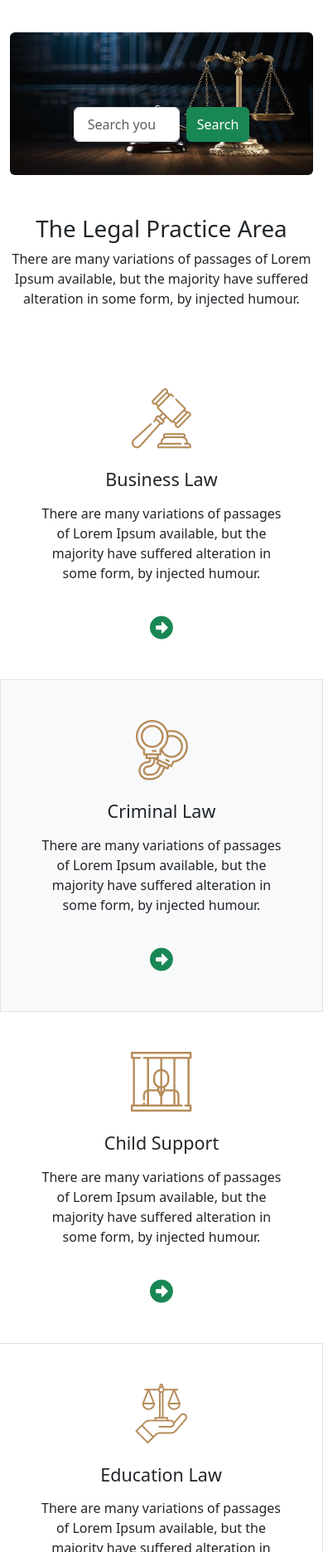
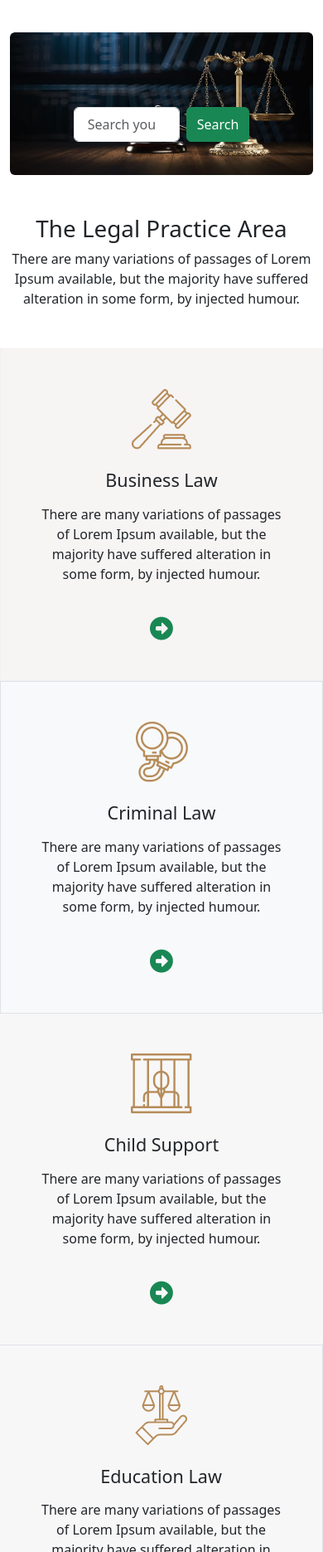
Before and after one commit to Mursalinkhan552/legal-solution-resources-bs, a plain HTML site: page index.html in a window 390 px wide. Shown: the part 129-2000 px from the top of the page at 83% size. Drawn offline with nearby package versions, Linux system fonts and the light colour scheme.

Commit message:
Something Error Handle

```diff
--- a/index.html
+++ b/index.html
@@ -80,7 +80,7 @@
             <div class="row">
                 <!-- col-1 -->
                 <div
-                    class="col-12 col-md-4 d-flex flex-column align-items-center justify-content-center gap-4 bg-body-tertiary-sm border-sm  p-5">
+                    class="col-12 col-md-4 d-flex flex-column align-items-center justify-content-center gap-4  p-5 border-full-legal-practice">
                     <img src="images/business.png" alt="">
                     <div class="text-center">
                         <h4 class="mb-3">Business Law</h4>
@@ -102,7 +102,7 @@
                 </div>
                 <!-- col-3 -->
                 <div
-                    class="col-12 col-md-4 d-flex flex-column align-items-center justify-content-center gap-4 bg-body-tertiary-sm border-sm p-5">
+                    class="col-12 col-md-4 d-flex flex-column align-items-center justify-content-center gap-4 bg-body-tertiary-sm border-sm p-5 border-bg-legal-practice">
                     <img src="images/child.png" alt="">
                     <div class="text-center">
                         <h4 class="mb-3">Child Support</h4>
@@ -114,7 +114,7 @@
                 </div>
                 <!-- col-4 -->
                 <div
-                    class="col-12 col-md-4 d-flex flex-column align-items-center justify-content-center gap-4 border border-start-0   border-bottom-0 p-5">
+                    class="col-12 col-md-4 d-flex flex-column align-items-center justify-content-center gap-4 border border-start-0   border-bottom-0 p-5 border-bg-legal-practice">
                     <img src="images/education.png" alt="">
                     <div class="text-center">
                         <h4 class="mb-3">Education Law</h4>
@@ -124,7 +124,7 @@
                     <i class="fa-solid fa-circle-right fs-1 text-success"></i>
                 </div>
                 <!-- col-5 -->
-                <div class="col-12 col-md-4 d-flex flex-column align-items-center justify-content-center gap-4 p-5">
+                <div class="col-12 col-md-4 d-flex flex-column align-items-center justify-content-center gap-4 p-5 border-bg-legal-practice">
                     <img src="images/divorce.png" alt="">
                     <div class="text-center">
                         <h4 class="mb-3">Divorce Law</h4>
@@ -135,7 +135,7 @@
                 </div>
                 <!-- col-6 -->
                 <div
-                    class="col-12 col-md-4 d-flex flex-column align-items-center justify-content-center gap-4 border border-end-0 border-bottom-0 p-5">
+                    class="col-12 col-md-4 d-flex flex-column align-items-center justify-content-center gap-4 border border-end-0 border-bottom-0 p-5 border-bg-legal-practice">
                     <img src="images/tax.png" alt="">
                     <div class="text-center">
                         <h4 class="mb-3">Tax Law</h4>
--- a/styles/style.css
+++ b/styles/style.css
@@ -3,3 +3,24 @@
     width: 10%;
     margin-bottom: 15px;
 }
+
+
+/* Media Query For Small Device */
+
+@media screen and (max-width:575px) {
+
+    .border-full-legal-practice{
+        border: 1px solid rgb(241, 239, 239);
+        background-color: rgb(247, 244, 244);
+    }
+    .border-bg-legal-practice{
+
+        background-color: rgb(248, 247, 247);
+    }
+    .border-bottom-bg-legal-practice{
+
+        background-color: rgb(247, 244, 244);
+    }
+
+
+}
```
